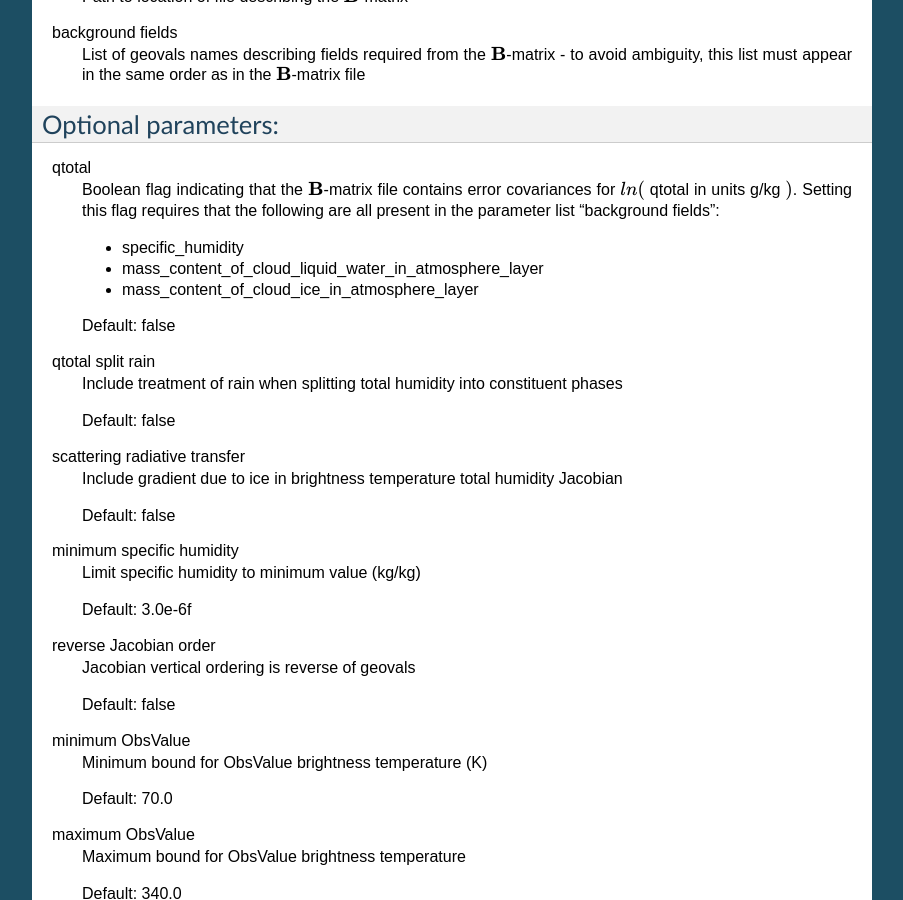
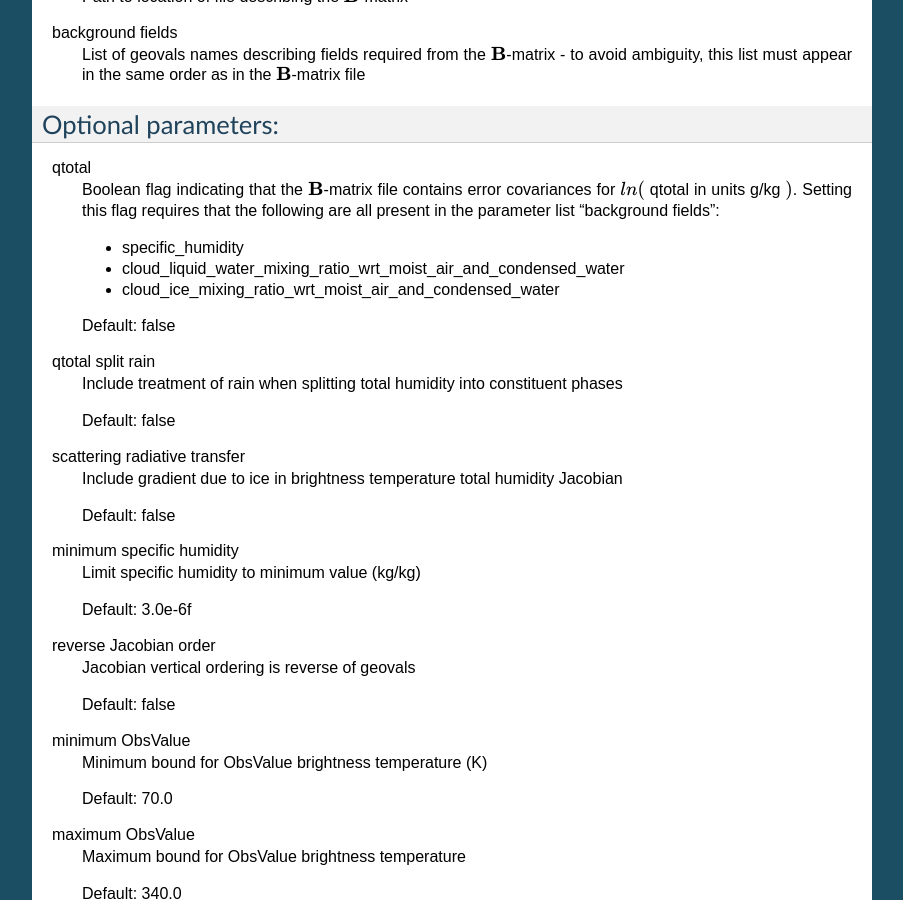
Before and after one commit to JCSDA/jedi-docs, a Sphinx documentation site: the page built from docs/inside/jedi-components/ufo/qcfilters/obsfunctions/CloudCostFunction.rst, in a window 1280 px wide and 900 px high, scrolled down 607 px. Shown: the whole window, without its empty margins (198-1101 px from the left). Built offline with Sphinx 7.4.7, drawn with Linux system fonts in a browser that asks for light colours; some of the changed text lies outside the part shown.

Commit message:
UKMO rename qcl and qcf (#795)
* Update documentation for water variable name changes

* Remove file following merge issue

* Alphabetising

* rename to cloud_*_mixing_ratio_wrt_moist_air_and_condensed_water

---------

Co-authored-by: MayeulDestouches <mayeul.destouches@metoffice.gov.uk>

```diff
--- a/docs/inside/jedi-components/ufo/qcfilters/GenericQC.rst
+++ b/docs/inside/jedi-components/ufo/qcfilters/GenericQC.rst
@@ -1897,8 +1897,8 @@
       retrieval variables from geovals:
       - air_temperature # 1
       - specific_humidity  # 10
-      - mass_content_of_cloud_liquid_water_in_atmosphere_layer
-      - mass_content_of_cloud_ice_in_atmosphere_layer
+      - cloud_liquid_water_mixing_ratio_wrt_moist_air_and_condensed_water
+      - cloud_ice_mixing_ratio_wrt_moist_air_and_condensed_water
       - surface_temperature # 3
       - specific_humidity_at_two_meters_above_surface # 4
       - skin_temperature # 5
--- a/docs/inside/jedi-components/ufo/qcfilters/obsfunctions/CloudCostFunction.rst
+++ b/docs/inside/jedi-components/ufo/qcfilters/obsfunctions/CloudCostFunction.rst
@@ -49,8 +49,8 @@
   "background fields":
 
   - specific_humidity
-  - mass_content_of_cloud_liquid_water_in_atmosphere_layer
-  - mass_content_of_cloud_ice_in_atmosphere_layer
+  - cloud_liquid_water_mixing_ratio_wrt_moist_air_and_condensed_water
+  - cloud_ice_mixing_ratio_wrt_moist_air_and_condensed_water
 
   Default: false
 
@@ -153,8 +153,8 @@
         background fields:
         - air_temperature
         - specific_humidity
-        - mass_content_of_cloud_liquid_water_in_atmosphere_layer
-        - mass_content_of_cloud_ice_in_atmosphere_layer
+        - cloud_liquid_water_mixing_ratio_wrt_moist_air_and_condensed_water
+        - cloud_ice_mixing_ratio_wrt_moist_air_and_condensed_water
         - surface_temperature
         - specific_humidity_at_two_meters_above_surface
         - skin_temperature
--- a/docs/inside/jedi-components/vader/VariableChanges/recipes/cloud_ice_mixing_ratio_a.rst
+++ b/docs/inside/jedi-components/vader/VariableChanges/recipes/cloud_ice_mixing_ratio_a.rst
@@ -5,7 +5,7 @@
 
 * **Description**: Produces cloud ice  mixing ratio wrt moist air and condensed water from cloud ice mixing ratio and total water mixing ratio
 * **Name**: CloudIceMixingRatio_A
-* **Variable produced**: mass_content_of_cloud_ice_in_atmosphere_layer (cloud_ice_mixing_ratio_wrt_moist_air_and_condensed_water)
+* **Variable produced**: cloud_ice_mixing_ratio_wrt_moist_air_and_condensed_water (cloud_ice_mixing_ratio_wrt_moist_air_and_condensed_water)
 * **Input Variables**: m_ci (cloud_ice_mixing_ratio_wrt_dry_air), m_t (total_water_mixing_ratio_wrt_dry_air)
 * **Number of Levels** - The same number of levels as the input m_t Field
 * **FunctionSpace** - The same FunctionSpace as the input m_t Field
--- a/docs/inside/jedi-components/vader/VariableChanges/recipes/cloud_liquid_mixing_ratio_a.rst
+++ b/docs/inside/jedi-components/vader/VariableChanges/recipes/cloud_liquid_mixing_ratio_a.rst
@@ -5,7 +5,7 @@
 
 * **Description**: Produces cloud liquid water mixing ratio wrt moist air and condensed water from cloud ice mixing ratio and total water mixing ratio
 * **Name**: CloudLiquidMixingRatio_A
-* **Variable produced**: mass_content_of_cloud_liquid_water_in_atmosphere_layer (cloud_liquid_water_mixing_ratio_wrt_moist_air_and_condensed_water)
+* **Variable produced**: cloud_liquid_water_mixing_ratio_wrt_moist_air_and_condensed_water (cloud_liquid_water_mixing_ratio_wrt_moist_air_and_condensed_water)
 * **Input Variables**: m_cl (cloud_liquid_water_mixing_ratio_wrt_dry_air), m_t (total_water_mixing_ratio_wrt_dry_air)
 * **Number of Levels** - The same number of levels as the input m_t Field
 * **FunctionSpace** - The same FunctionSpace as the input m_t Field
--- a/docs/inside/jedi-components/vader/VariableChanges/recipes/total_water_a.rst
+++ b/docs/inside/jedi-components/vader/VariableChanges/recipes/total_water_a.rst
@@ -6,7 +6,7 @@
 * **Description**: Produces total water mixing ratio wrt moist air and condensed water from (Met Office defined) specific humidity, and water vapor and cloud liquid water mixing ratios
 * **Name**: TotalWater_A
 * **Variable produced**: qt (total_water_mixing_ratio_wrt_moist_air_and_condensed_water)
-* **Input Variables**: specific_humidity (water_vapor_mixing_ratio_wrt_moist_air_and_condensed_water), mass_content_of_cloud_liquid_water_in_atmosphere_layer (cloud_liquid_water_mixing_ratio_wrt_moist_air_and_condensed_water), mass_content_of_cloud_ice_in_atmosphere_layer (cloud_ice_mixing_ratio_wrt_moist_air_and_condensed_water)
+* **Input Variables**: cloud_ice_mixing_ratio_wrt_moist_air_and_condensed_water, cloud_liquid_water_mixing_ratio_wrt_moist_air_and_condensed_water, specific_humidity (water_vapor_mixing_ratio_wrt_moist_air_and_condensed_water)
 * **Number of Levels** - The same number of levels as the input specific_humidity Field
 * **FunctionSpace** - The same FunctionSpace as the input specific_humidity Field
 * **hasTLAD** - True
```
Also changed, not shown: docs/inside/jedi-components/ufo/obsops.rst (+5 -5 lines).
